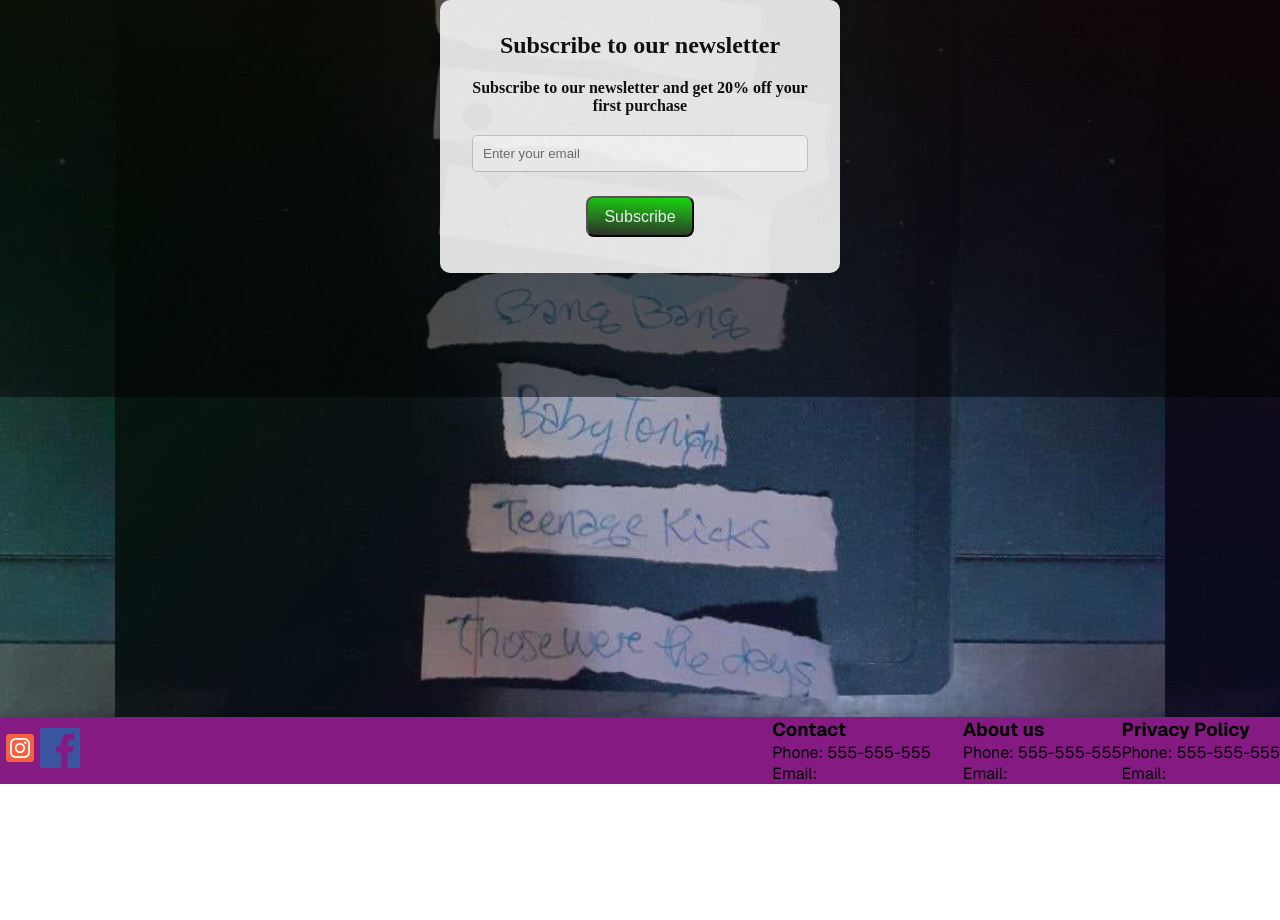
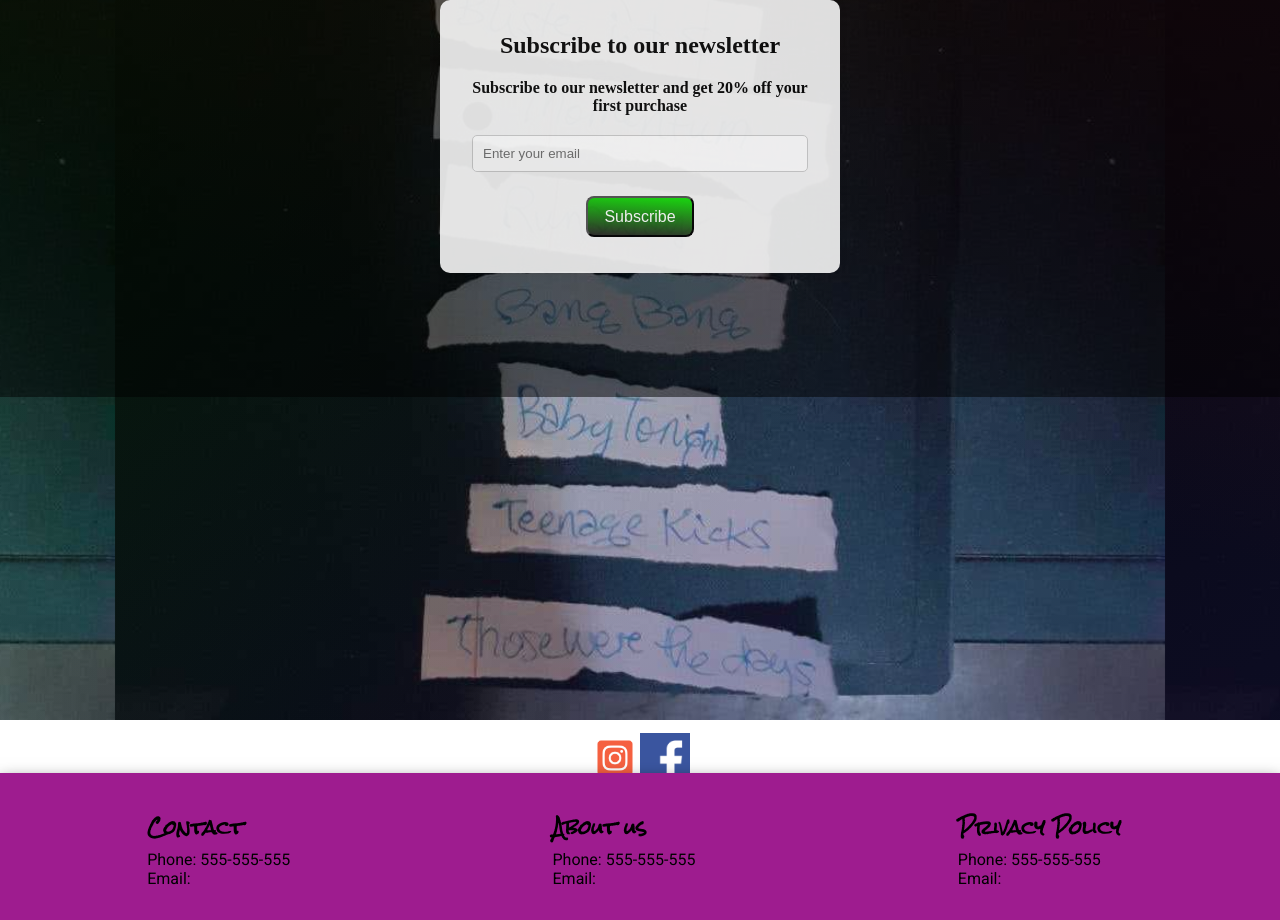
Before and after one commit to joaoaugusto-jesus/Band_website, a Next.js app: page / in a window 1280 px wide. Shown: the part 680-1600 px from the top of the page. Before the commit the page ends 1464 px from the top, so only its background shows below. Built offline with nearby package versions, Linux system fonts and the light colour scheme; a web font is replaced by a local one.

Commit message:
wip motomo failed - added icons component to hero component

```diff
--- a/src/app/components/Footer/Footer.module.css
+++ b/src/app/components/Footer/Footer.module.css
@@ -1,28 +1,26 @@
 
 .container {
+
     display: flex;
     flex-direction: column;
-    min-height: 83vh;
+    min-height:100vh;
+
 }
 
 .content {
     flex: 1;
+
 }
 
 
 .footer {
+    position: relative;
     width: 100%;
-    background-color: rgb(133, 26, 130);
-
-
-    display: flex;
-    justify-content: space-between;
-    align-items: center;
-
-    bottom: 0; /* Position it at the top */
-    z-index: 1000; /* Ensure it stays on top of other elements */
-    flex-direction: row;
+    height: auto;
+    background-color: #9e1c8f;
+    padding: 2rem;
     box-shadow: 0 8px 16px rgba(0, 0, 0, 0.756);
+    font-family: 'Rock Salt', cursive;
 }
 
 
@@ -32,21 +30,25 @@
     justify-content: space-around;
     margin: 0;
     padding: 0;
-    justify-content: center;
     align-items: center;
     justify-items: center;
 }
-.footerContact {
+.footerContact p
+{
     margin-right: 2rem;
+    font-family: 'Roboto', cursive;
 }
 
-.footerIcons {
-    display: flex;
-    align-items: center;
+
+.footerAboutUs p
+{
+        margin-right: 2rem;
+        font-family: 'Roboto', cursive;
 }
 
-.iconsFooter {
-    width: 40px;
-    height: 40px;
-    margin-left: 1rem;
+
+.privacyPolicy p
+{
+    margin-right: 2rem;
+    font-family: 'Roboto', cursive;
 }
--- a/src/app/components/Footer/page.js
+++ b/src/app/components/Footer/page.js
@@ -1,60 +1,33 @@
-import Image from "next/image";
 import styles from "./Footer.module.css";
 import Link from "next/link";
 
-
 export default function Footer() {
-
-
-
-
     return (
         <div className={styles.container}>
             <div className={styles.content}>
-            {/* Your main content goes here */}
+                {/* Your main page content goes here */}
             </div>
-        <div className={styles.footer}>
-             <div className={styles.footerIcons}>
-                <a href="https://www.instagram.com/">
-                    <Image
-                        src="/assets/icons/instagram.png"
-                        alt="instagram"
-                        width={40}
-                        height={40}
-                        className={styles.Image}
-                    />
-                </a>
-                <a href="https://www.facebook.com/profile.php?id=61567175613865/">
-                    <Image
-                        src="/assets/icons/facebook.png"
-                        alt="instagram"
-                        width={40}
-                        height={40}
-                        className={styles.Image}
-                    />
-                </a>
-            </div>
+            <footer className={styles.footer}>
                 <ul className={styles.footerList}>
                     <li className={styles.footerContact}>
                         <h3>Contact</h3>
                         <p>Phone: 555-555-555</p>
                         <p>Email:</p>
                     </li>
-
                     <li className={styles.footerAboutUs}>
-                <Link href="/about-us"><h3>About us</h3>
+                        <Link href="/about-us">
+                            <h3>About us</h3>
                             <p>Phone: 555-555-555</p>
                             <p>Email:</p>
                         </Link>
                     </li>
-            <li className={styles.PrivacyPolicy}>
+                    <li className={styles.privacyPolicy}>
                         <h3>Privacy Policy</h3>
                         <p>Phone: 555-555-555</p>
                         <p>Email:</p>
                     </li>
                 </ul>
-
-        </div>
+            </footer>
         </div>
     );
 }
--- a/src/app/components/Hero/index.js
+++ b/src/app/components/Hero/index.js
@@ -5,6 +5,7 @@ import LayoutBg from "../LayoutBg/page";
 import styles from "./Hero.module.css";
 import Button from "../Button";
 import Subscribe from '../Subscribe';
+import PageIcon from '../Icons/page';
 
 export default function Hero() {
   const [currentTrack, setCurrentTrack] = useState(null);
@@ -167,7 +168,7 @@ export default function Hero() {
         <Subscribe />
       </section>
 
-
+      <PageIcon />
     </div>
   );
 }
--- /dev/null
+++ b/src/app/components/Icons/icons.module.css
@@ -0,0 +1,19 @@
+.containerIcons {
+
+    position: relative;
+    display: flex;
+    align-items: center;
+    width: 100%;
+    justify-content: center;
+    flex-wrap: wrap;
+    min-height: 5rem;
+    bottom: 0;
+    height: auto; /* Ensure it grows with content */
+
+
+}
+
+.pageIcons {
+
+     z-index: 5000;
+}
--- /dev/null
+++ b/src/app/components/Icons/page.js
@@ -0,0 +1,19 @@
+import Image from 'next/image';
+import styles from './icons.module.css';
+
+export default function PageIcon() {
+    return (
+        <div className={styles.containerIcons}>
+            <div className={styles.pageIcons}>
+                <a href="https://www.instagram.com/">
+                    <Image src="/assets/icons/instagram.png" alt="Instagram" width={50} height={50} />
+                </a>
+                <a href="https://www.facebook.com/profile.php?id=61567175613865/">
+                  <Image src="/assets/icons/facebook.png"
+                  alt="Facebook" width={50} height={50}
+                  />
+                </a>
+            </div>
+        </div>
+    );
+}
--- a/src/app/components/LayoutBg/LayoutBg.module.css
+++ b/src/app/components/LayoutBg/LayoutBg.module.css
@@ -9,7 +9,7 @@
     background-image:linear-gradient(196deg, rgba(131, 30, 30, 0.401), rgba(255,0,0,0) 70.71%),
     linear-gradient(127deg, rgba(13, 107, 13, 0.356), rgba(0,255,0,0) 70.71%),
     linear-gradient(336deg, rgba(32, 32, 95, 0.348), rgba(0,0,255,0) 70.71%),
-     url("/assets/img//bg snazzy.jpg");
+     url("/assets/img/bg snazzy.jpg");
     background-size: contain;
     background-position: center;
     color: white;
--- a/src/app/layout.js
+++ b/src/app/layout.js
@@ -1,3 +1,4 @@
+"use client";
 import { Geist, Geist_Mono } from "next/font/google";
 import "./globals.css";
 import React, { useEffect } from "react";
@@ -12,10 +13,7 @@ const geistMono = Geist_Mono({
   subsets: ["latin"],
 });
 
-export const metadata = {
-  title: "Create Next App",
-  description: "Generated by create next app",
-};
+
 
 export default function RootLayout({ children }) {
 
--- a/src/app/page.js
+++ b/src/app/page.js
@@ -4,6 +4,8 @@ import Head from 'next/head';
 import Navbar from "./components/Navbar/page";
 import Hero from "./components/Hero";
 import Footer from "./components/Footer/page";
+
+
 export default function Home() {
   return (
 
```
Lines whose indentation alone changed are shown as unchanged.
